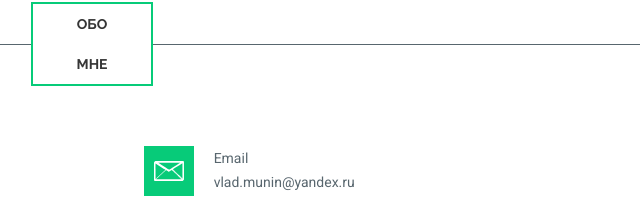
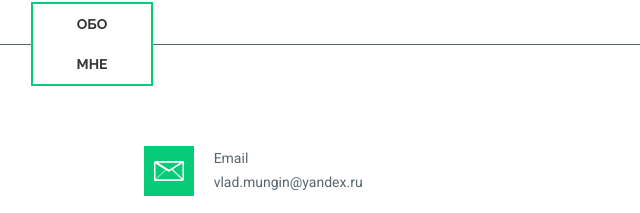
Before and after one commit to VladislavMungin/portfolio, a plain HTML site: page index.html in a window 1280 px wide. Shown: the part 848-1061 px from the top of the page, 548-1188 px from the left. Drawn offline with nearby package versions, Linux system fonts and the light colour scheme.

Commit message:
index.html

```diff
--- a/index.html
+++ b/index.html
@@ -112,7 +112,7 @@
               <img src="./images/about-me/mail.svg" alt="" class="icon">
               <div class="box-text">
                 <p class="top-text">Email</p>
-              <p class="down-text">vlad.munin@yandex.ru</p>
+              <p class="down-text">vlad.mungin@yandex.ru</p>
               </div>
 
             </div>
```
